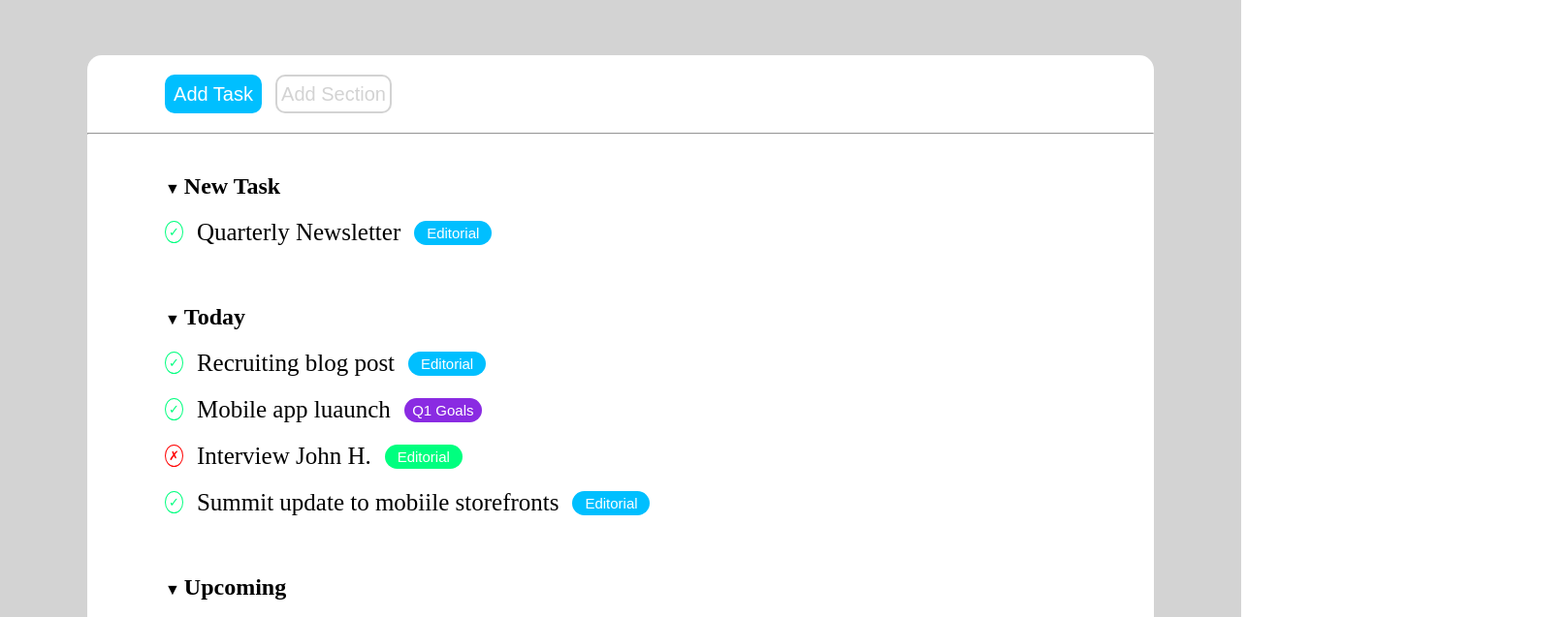
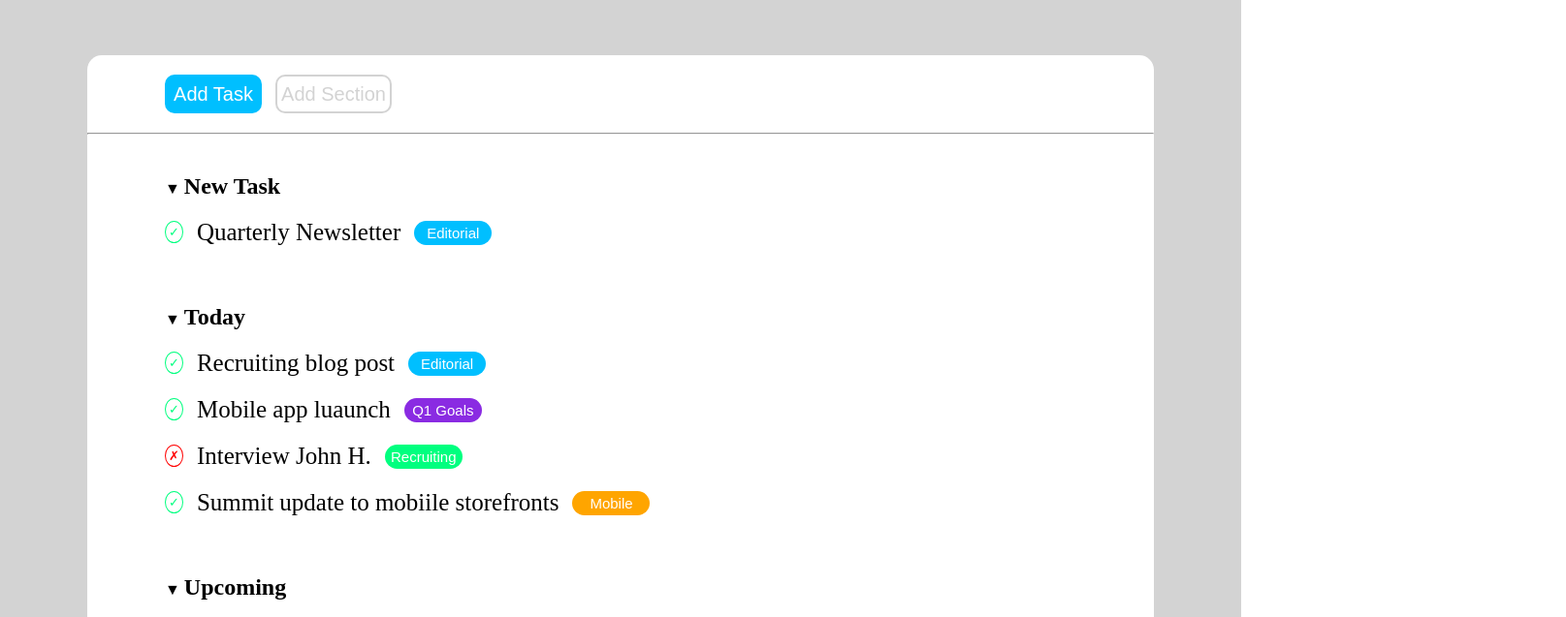
Before and after one commit to Franpan94/html-css-toboolist, a plain HTML site: page index.html in a window 1280 px wide. Shown: the part 118-755 px from the top of the page at 97% size, 1615 px wide, since content can reach past the window. Drawn offline with Linux system fonts and the light colour scheme.

Commit message:
Finale 2

```diff
--- a/css/style.css
+++ b/css/style.css
@@ -5,7 +5,7 @@
 }
 
 .contenitore{
-    width: 1600px;
+    width: 1000px;
     height: 100px;
     margin-top: 15px;
     margin-left: 15px;
@@ -151,7 +151,7 @@ main{
     font-size: 15px;
     height: 25px;
     border-radius: 15px;
-    background-color: deepskyblue;
+    background-color: orange;
     border: 0;
     color: white;
 }
--- a/index.html
+++ b/index.html
@@ -43,12 +43,12 @@
            <div class="contenitorequattro">
               <span class="croce">&cross;</span>
               <span class="sottotitolo">Interview John H.</span>
-              <button class="bottonecinque">Editorial</button>
+              <button class="bottonecinque">Recruiting</button>
            </div>
            <div class="contenitorequattro">
               <span class="spunta">&check;</span>
               <span class="sottotitolo">Summit update to mobiile storefronts</span>
-              <button class="bottonesei">Editorial</button>
+              <button class="bottonesei">Mobile</button>
             </div>
             <div class="contenitorecinque">
                 <span>&#x25BC;</span> <h2 class="titolodue">Upcoming</h2>
@@ -70,7 +70,7 @@
            <div class="contenitorequattro">
                 <span class="spunta">&check;</span>
                 <span class="sottotitolo">Review editorial Calendar</span>
-                <button class="bottonesei">Editorial</button>
+                <button class="bottonetre">Editorial</button>
            </div>
         </div>
     </main>
```
